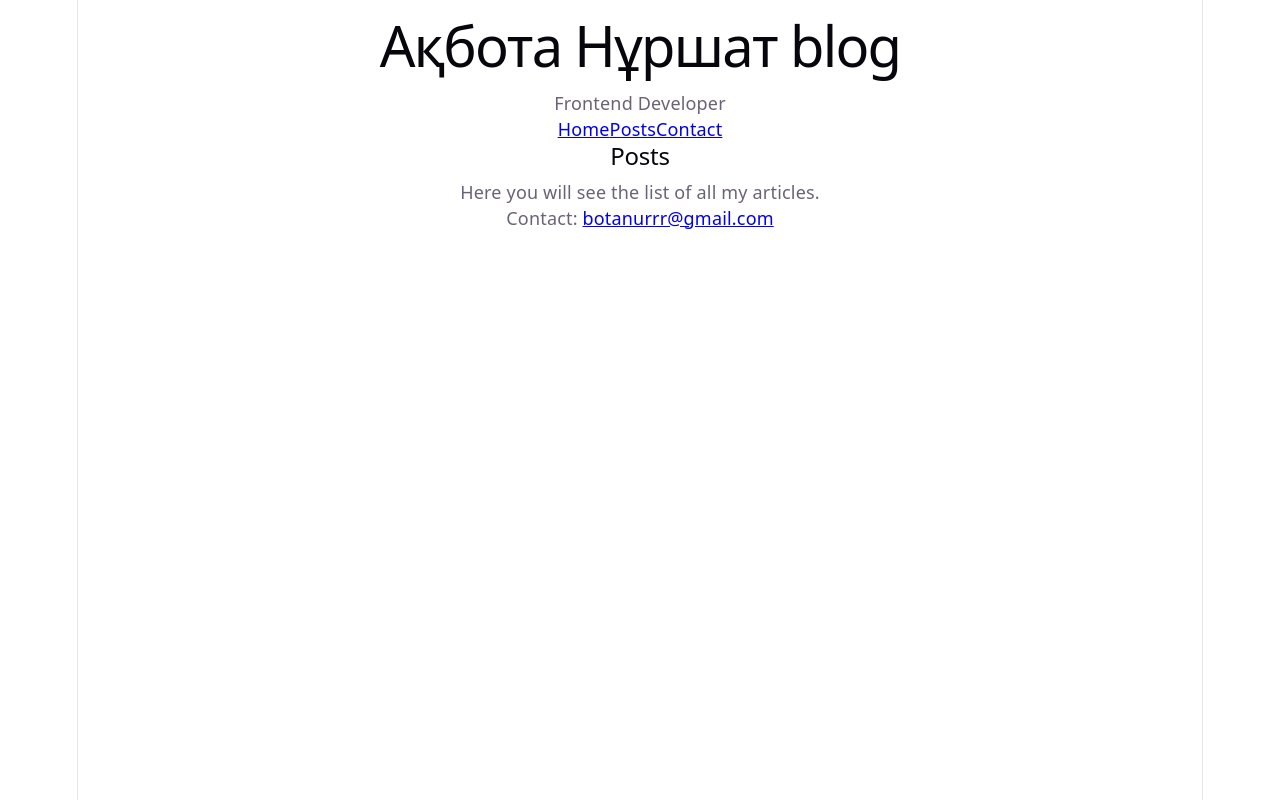
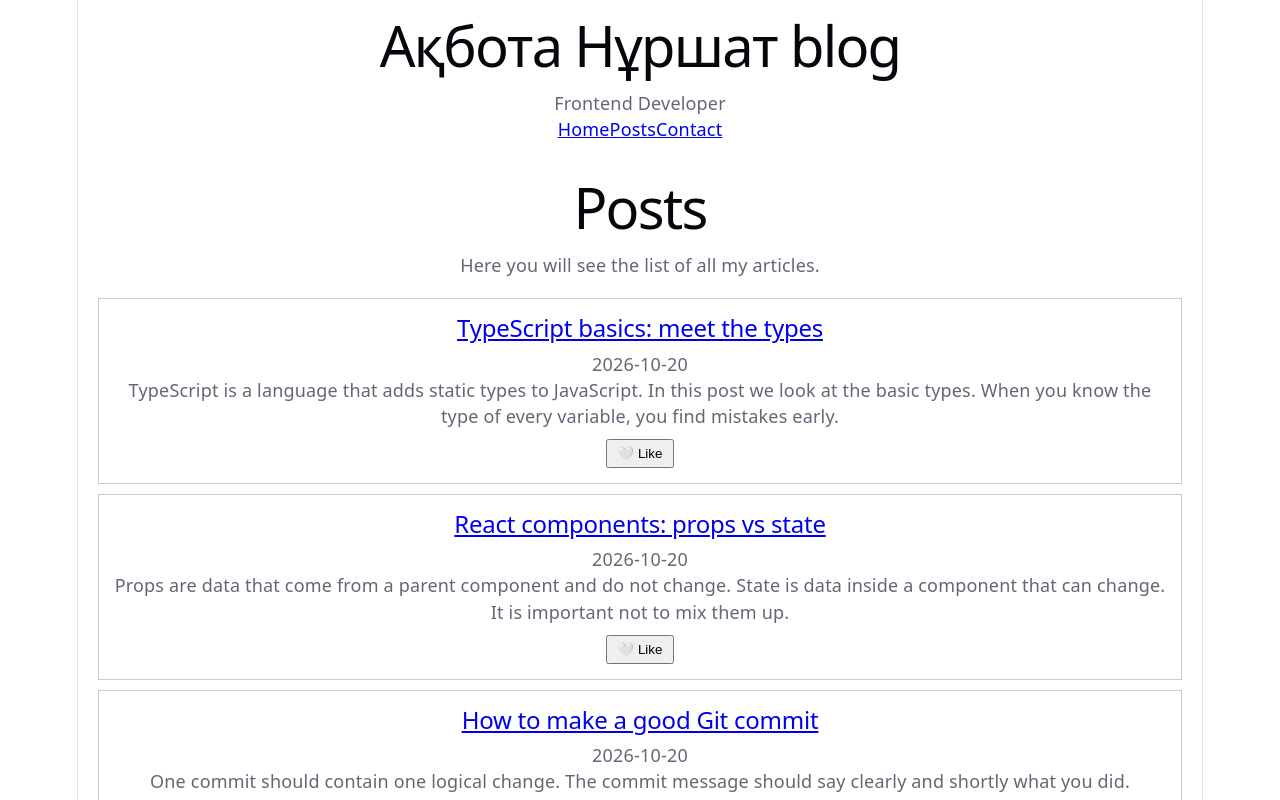
Before and after one commit to akbotanurshat/iwamad-sis2-blog, a React (Vite) app: page /posts in a window 1280 px wide. Shown: the top 800 px of the page. Built offline with nearby package versions, Linux system fonts and the light colour scheme.

Commit message:
Add dynamic post rendering, PostCard component, and local like state

```diff
--- /dev/null
+++ b/src/components/LikeButton.tsx
@@ -0,0 +1,14 @@
+import { useState } from "react";
+
+export default function LikeButton() {
+  const [liked, setLiked] = useState(false);
+
+  return (
+    <button
+      onClick={() => setLiked(!liked)}
+      style={{ padding: "5px 10px", cursor: "pointer", marginTop: "10px" }}
+    >
+      {liked ? "❤️ Liked" : "🤍 Like"}
+    </button>
+  );
+}
--- /dev/null
+++ b/src/components/PostCard.tsx
@@ -0,0 +1,20 @@
+import { Link } from "react-router";
+import type { Post } from "../types/post";
+import LikeButton from "./LikeButton";
+
+type Props = {
+  post: Post;
+};
+
+export default function PostCard({ post }: Props) {
+  return (
+    <div style={{ border: "1px solid #ccc", padding: "15px", margin: "10px 0" }}>
+      <h2>
+        <Link to={`/posts/${post.id}`}>{post.title}</Link>
+      </h2>
+      <p>{post.date}</p>
+      <p>{post.excerpt}</p>
+      <LikeButton />
+    </div>
+  );
+}
--- a/src/pages/PostsPage.tsx
+++ b/src/pages/PostsPage.tsx
@@ -1,8 +1,18 @@
+import { posts } from "../data/posts";
+import PostCard from "../components/PostCard";
+
 export default function PostsPage() {
   return (
-    <section>
-      <h2>Posts</h2>
+    <div style={{ padding: "20px" }}>
+      <h1>Posts</h1>
       <p>Here you will see the list of all my articles.</p>
-    </section>
-  )
+
+      {/* Посттардың тізімін шығаратын жер */}
+      <div style={{ marginTop: "20px" }}>
+        {posts.map((post) => (
+          <PostCard key={post.id} post={post} />
+        ))}
+      </div>
+    </div>
+  );
 }
```
Also changed, not shown: src/pages/PostPage.tsx (added, +51 -0 lines).
